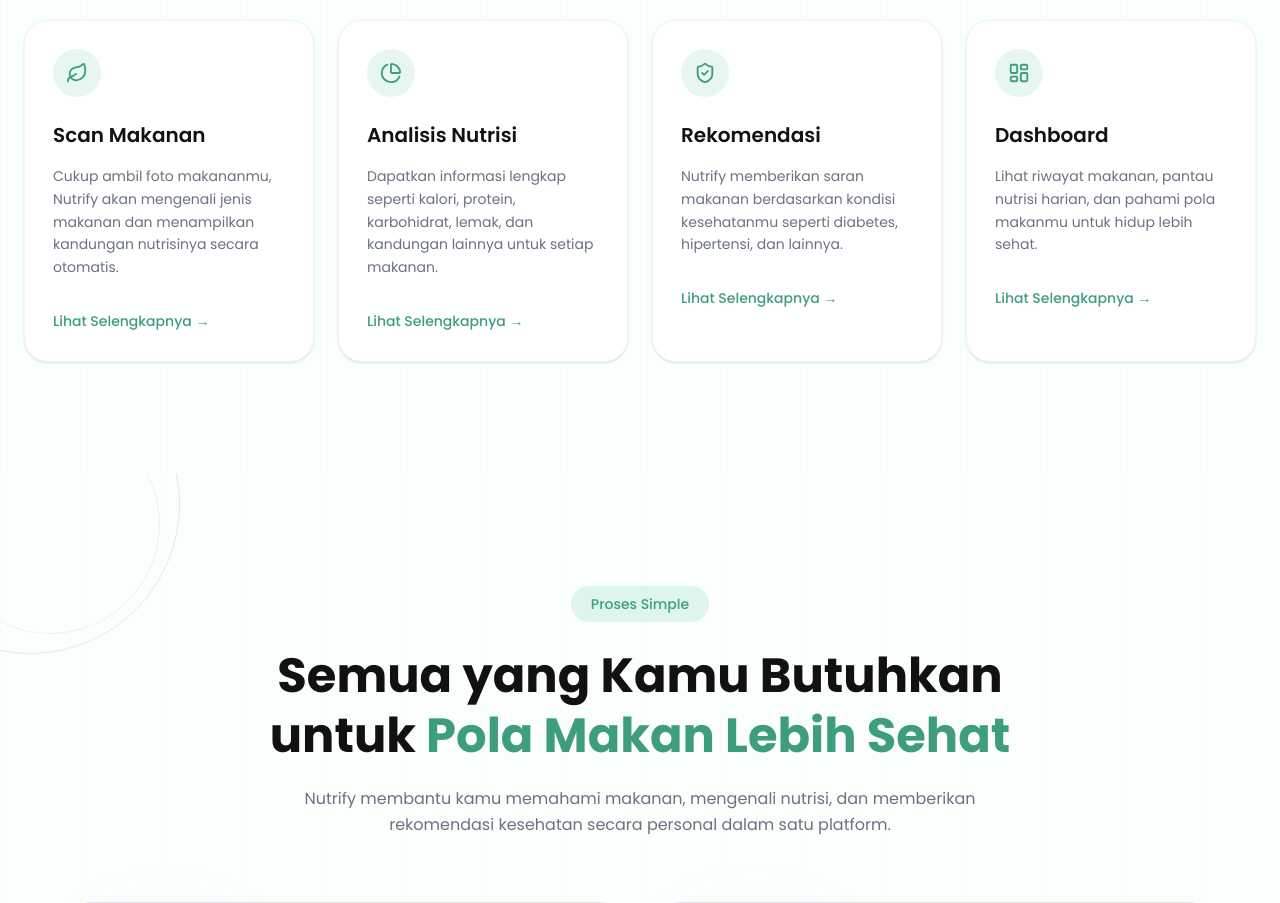
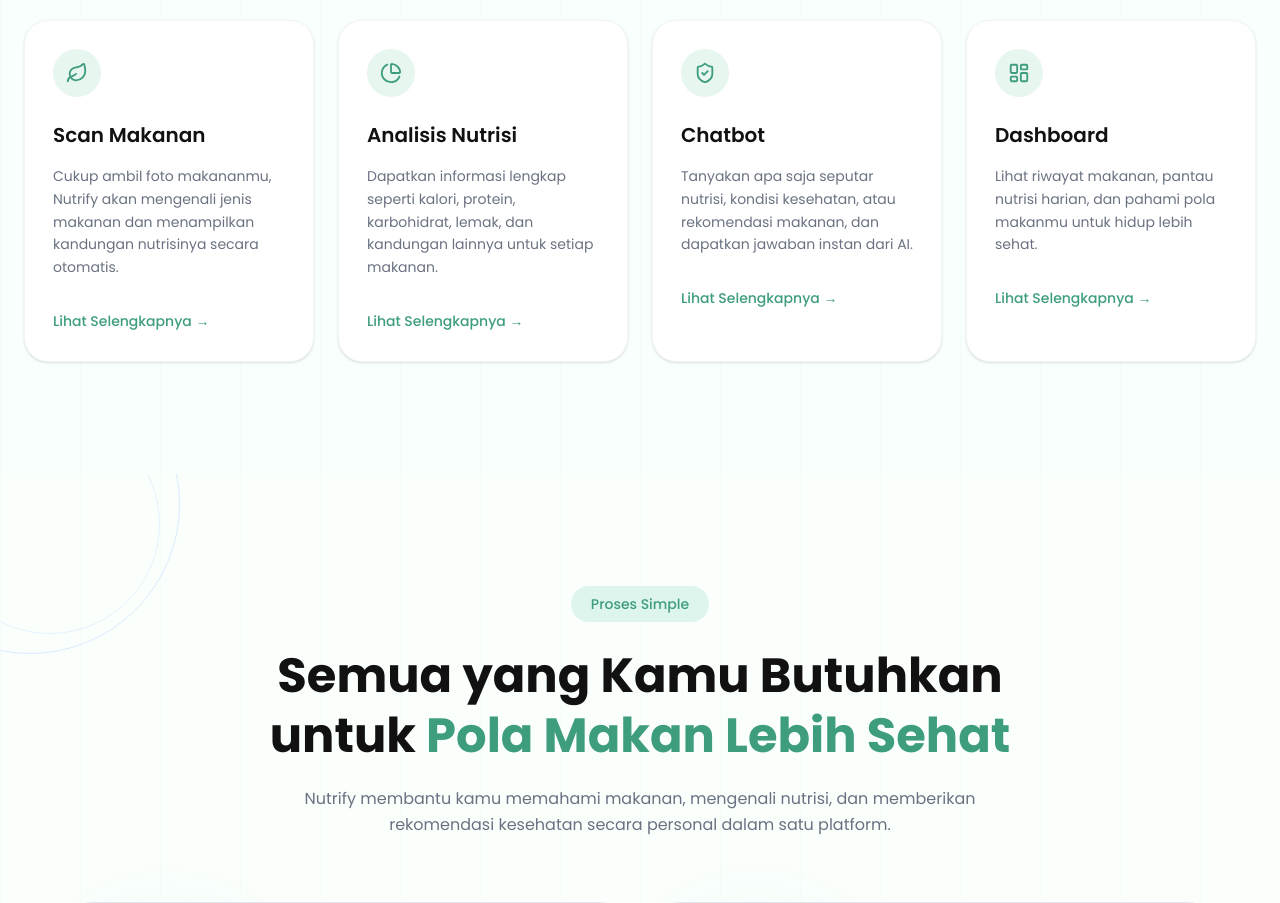
Before and after one commit to coding-camp-project/Full-Stack, a React (Vite) app in the folder frontend-nutrify/: page / in a window 1280 px wide. Shown: the part 1260-2163 px from the top of the page. Built offline with nearby package versions, Linux system fonts and the light colour scheme; no server answers.

Commit message:
feat: add Specialization section to landing page with feature cards

```diff
--- a/frontend-nutrify/src/features/LandingPage/sections/Specialization.jsx
+++ b/frontend-nutrify/src/features/LandingPage/sections/Specialization.jsx
@@ -19,17 +19,17 @@
   {
     icon: ChartPie,
     title: "Analisis Nutrisi",
-    to: "/dashboard",
+    to: "/scan",
     description:
       "Dapatkan informasi lengkap seperti kalori, protein, karbohidrat, lemak, dan kandungan lainnya untuk setiap makanan.",
   },
 
   {
     icon: ShieldCheck,
-    title: "Rekomendasi",
+    title: "Chatbot",
     to: "/chatbot",
     description:
-      "Nutrify memberikan saran makanan berdasarkan kondisi kesehatanmu seperti diabetes, hipertensi, dan lainnya.",
+      "Tanyakan apa saja seputar nutrisi, kondisi kesehatan, atau rekomendasi makanan, dan dapatkan jawaban instan dari AI.",
   },
 
   {
```
